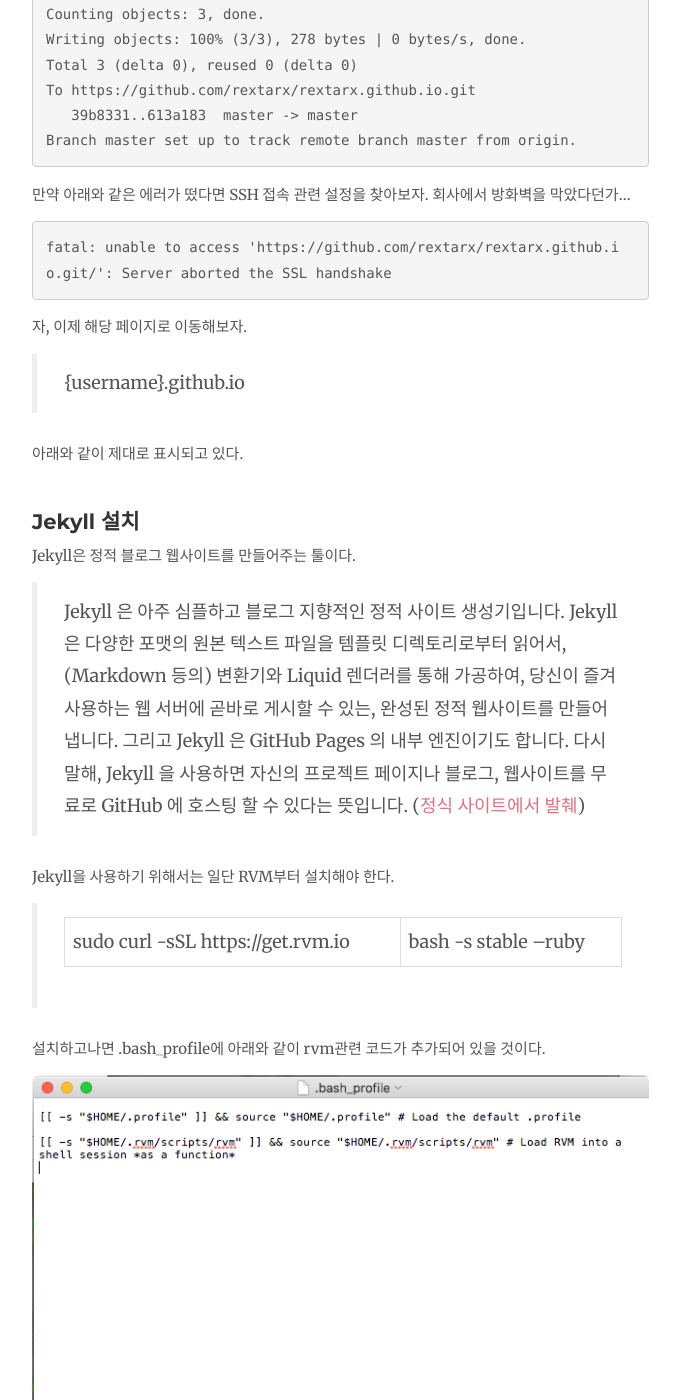
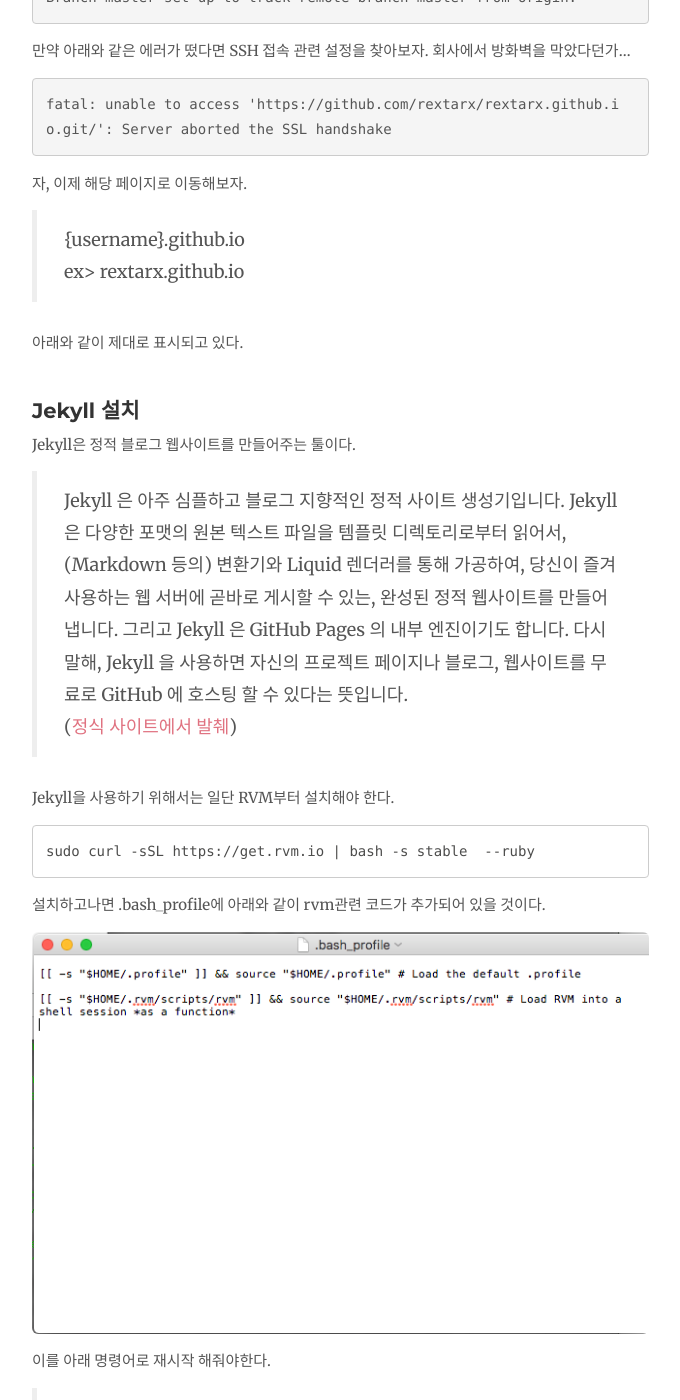
Before and after one commit to rextarx/rextarx.github.io, a Jekyll site: the page built from _posts/2017-01-07-Create_Github_page_via_Jekyll.md, in a window 1280 px wide and 1400 px high, scrolled down 1675 px. Shown: the whole window, without its empty margins (138-818 px from the left). Built offline with Jekyll 4.4.1, drawn with Linux system fonts in a browser that asks for light colours; nearby versions of some CDN libraries; emoji names are drawn with the system emoji font; comment, search, counter and statistics services are not loaded; some of the changed text lies outside the part shown.

Commit message:
Modified mark down

````diff
--- a/_posts/2017-01-07-Create_Github_page_via_Jekyll.md
+++ b/_posts/2017-01-07-Create_Github_page_via_Jekyll.md
@@ -17,14 +15,22 @@ Repository name에 {username}.github.io라고 적으면 된다.
 
 ## GitHub에 Push 하기
 repository를 생성 한 후에는 해당 공간에 파일을 Push 해야 하는데 그러기 위해서는 Local로 Git source를 Clone해야 한다.
-> git clone https://github.com/{username}/{username}.github.io
-> ex> git clone https://github.com/rextarx/rextarx.github.io
+
+```terminal
+git clone https://github.com/{username}/{username}.github.io
+
+ex> git clone https://github.com/rextarx/rextarx.github.io
+```
 
 그 전에, 만약 Git profile에 Name과 email 설정을 하지 않았다면 아래와 같이 설정하자.
-> git config --global user.name "{username}"
-> ex> git config --global user.name "Gyu"
-> git config --global user.email "{email}"
-> ex> git config --global user.email "rextarx@gmail.com"
+
+```terminal
+git config --global user.name "{username}"
+git config --global user.email "{email}"
+
+ex> git config --global user.name "Gyu"
+ex> git config --global user.email "rextarx@gmail.com"
+```
 
 이제 해당 폴더에 들어있는 README.md 파일을 수정하여 Push 해보자.
 일단 README.md 파일을 열어서 아래와 같이 수정한다.
@@ -35,13 +41,16 @@ Hello, World
 ```
 
 그리고 터미널에 아래와 같이 작성한다.
-> git init
-> git add README.md
-> git commit -m "first commit"
+
+```terminal
+git init
+git add README.md
+git commit -m "first commit"
+```
 
 대충 이렇게 찍히면 된다.
 
-```
+```git
 [master 39b8331] Change README
 1 file changed, 2 insertions(+), 3 deletions(-)
 ```
@@ -66,6 +75,7 @@ fatal: unable to access 'https://github.com/rextarx/rextarx.github.io.git/': Ser
 자, 이제 해당 페이지로 이동해보자.
 
 > {username}.github.io
+> ex> rextarx.github.io
 
 아래와 같이 제대로 표시되고 있다.
 
@@ -78,7 +88,9 @@ Jekyll은 정적 블로그 웹사이트를 만들어주는 툴이다.
 
 Jekyll을 사용하기 위해서는 일단 RVM부터 설치해야 한다.
 
-> sudo curl -sSL https://get.rvm.io | bash -s stable  --ruby
+```terminal
+sudo curl -sSL https://get.rvm.io | bash -s stable  --ruby
+```
 
 설치하고나면 .bash_profile에 아래와 같이 rvm관련 코드가 추가되어 있을 것이다.
 
````
Also changed, not shown: other parts of _posts/2017-01-07-Create_Github_page_via_Jekyll.md (+0 -2 lines).
